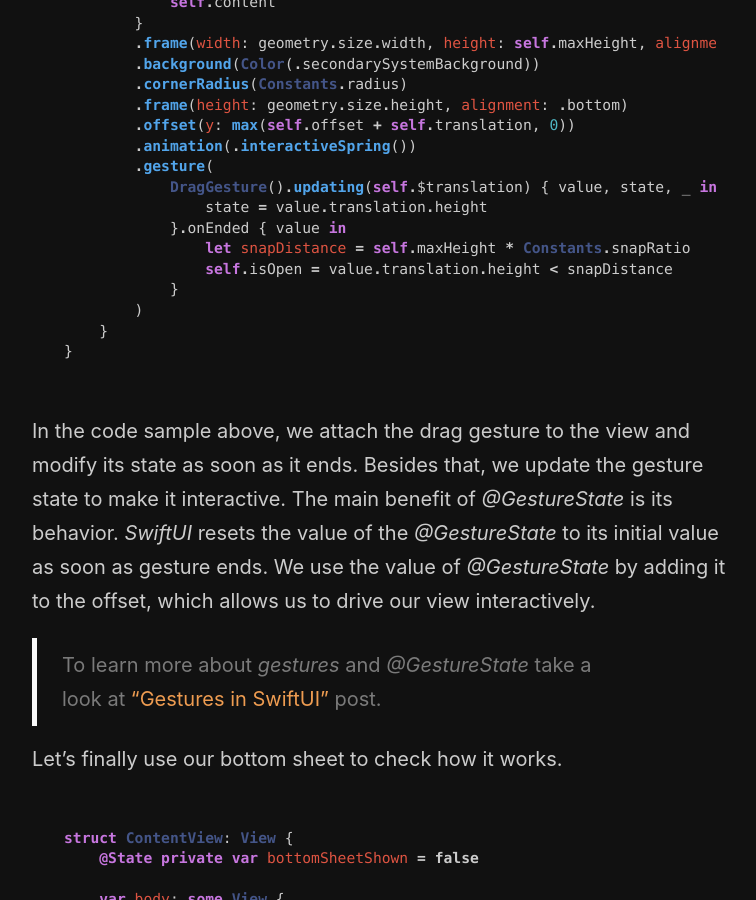
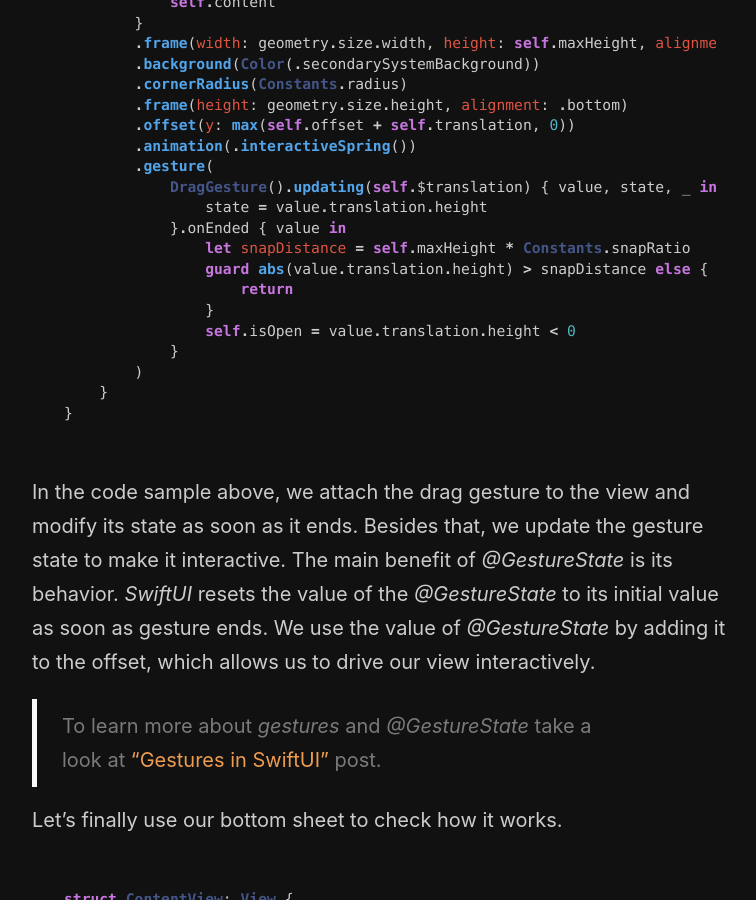
Before and after one commit to mecid/mecid.github.io, a Jekyll site: the page built from _posts/2019-12-11-building-bottom-sheet-in-swiftui.md, in a window 1280 px wide and 900 px high, scrolled down 3279 px. Shown: the whole window, without its empty margins (258-1014 px from the left). Built offline with Jekyll 4.4.1, drawn with Linux system fonts in a browser that asks for light colours.

Commit message:
Update 2019-12-11-building-bottom-sheet-in-swiftui.md

```diff
--- a/_posts/2019-12-11-building-bottom-sheet-in-swiftui.md
+++ b/_posts/2019-12-11-building-bottom-sheet-in-swiftui.md
@@ -94,7 +94,10 @@ var body: some View {
                 state = value.translation.height
             }.onEnded { value in
                 let snapDistance = self.maxHeight * Constants.snapRatio
-                self.isOpen = value.translation.height < snapDistance
+                guard abs(value.translation.height) > snapDistance else {
+                    return
+                }
+                self.isOpen = value.translation.height < 0
             }
         )
     }
```
